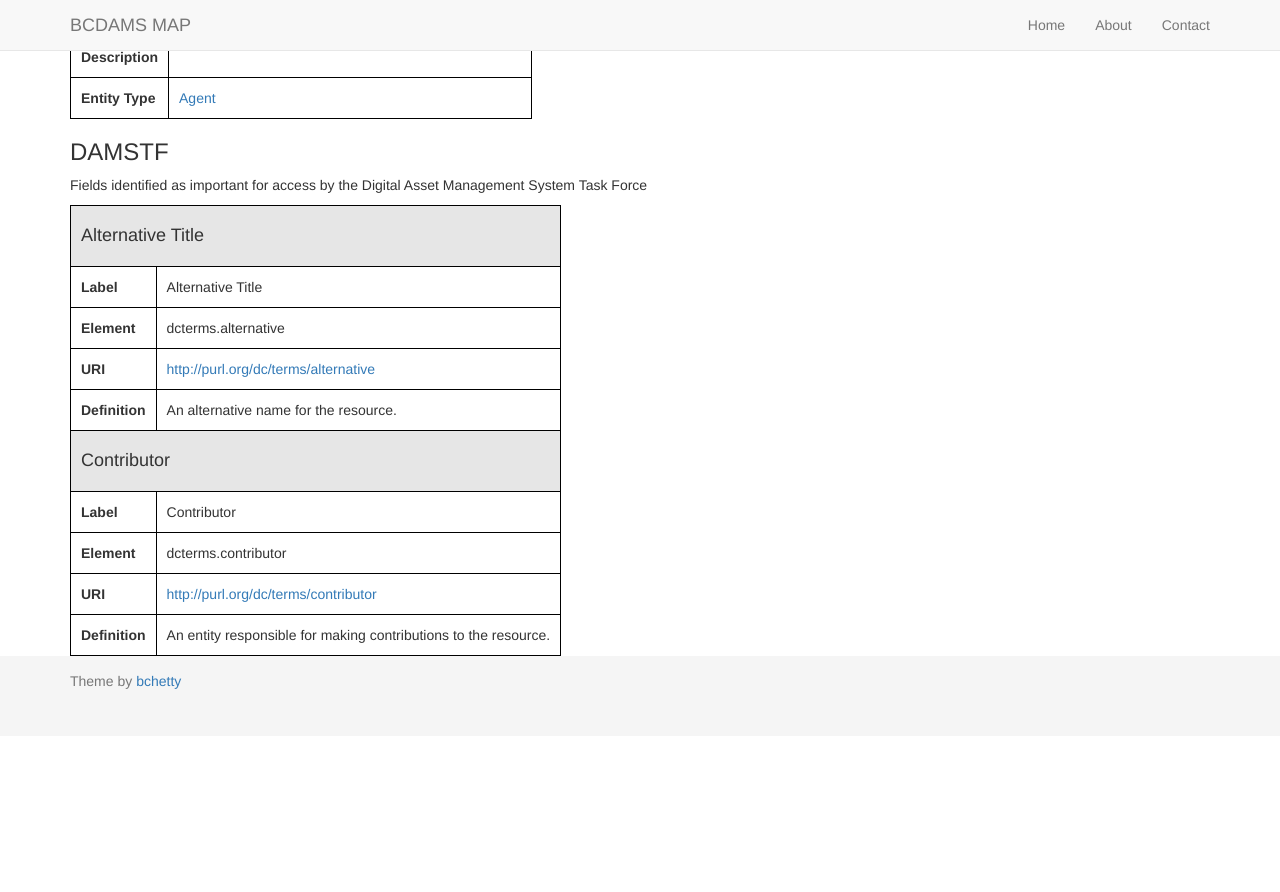
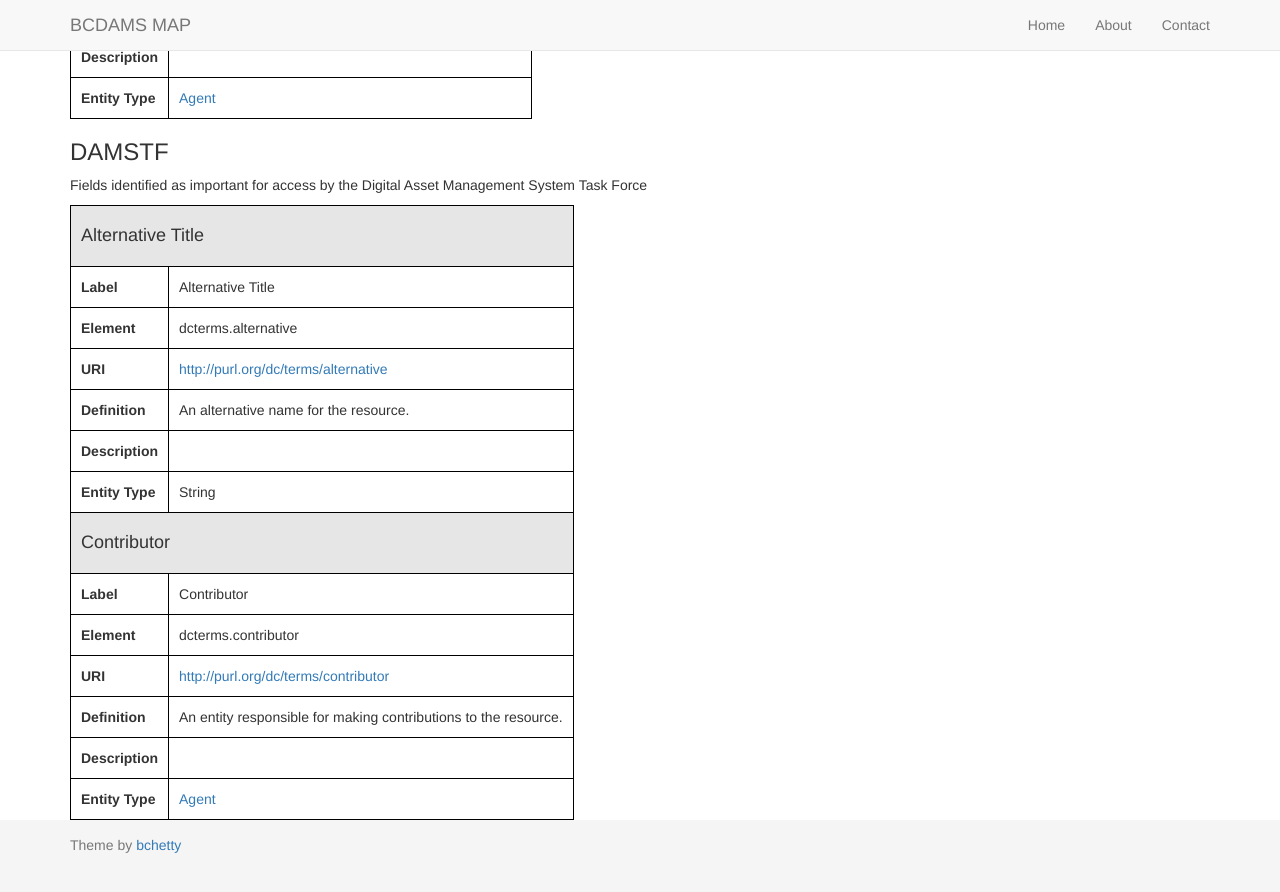
Before and after one commit to uhlibraries-digital/bcdams-map, a Jekyll site: the page built from index.html, in a window 1280 px wide and 900 px high, scrolled down 887 px. Shown: the top 892 px of the window. Built offline with Jekyll 4.4.1, drawn with Linux system fonts in a browser that asks for light colours; nearby versions of some CDN libraries; the list of posts is cut into pages by our own code; before the commit the page ends 1623 px from its top, so only the background shows below that.

Commit message:
add description and entity to damstf

```diff
--- a/index.html
+++ b/index.html
@@ -102,5 +102,24 @@
     <td><b>Definition</b></td>
     <td>{{ element.definition }}</td>
   </tr>
+  <tr>
+    <td><b>Description</b></td>
+    <td>{{ element.description }}</td>
+  </tr>
+  {% if element.entity_label %}
+    {% if element.entity_uri %}
+      <tr>
+        <td><b>Entity Type</b></td>
+        <td>
+          <a href="{{ element.entity_uri }}">{{ element.entity_label }}</a>
+        </td>
+      </tr>
+    {% else %}
+      <tr>
+        <td><b>Entity Type</b></td>
+        <td>{{ element.entity_label }}</td>
+      </tr>
+    {% endif %}
+  {% endif %}
 {% endfor %}
 </table>
```
